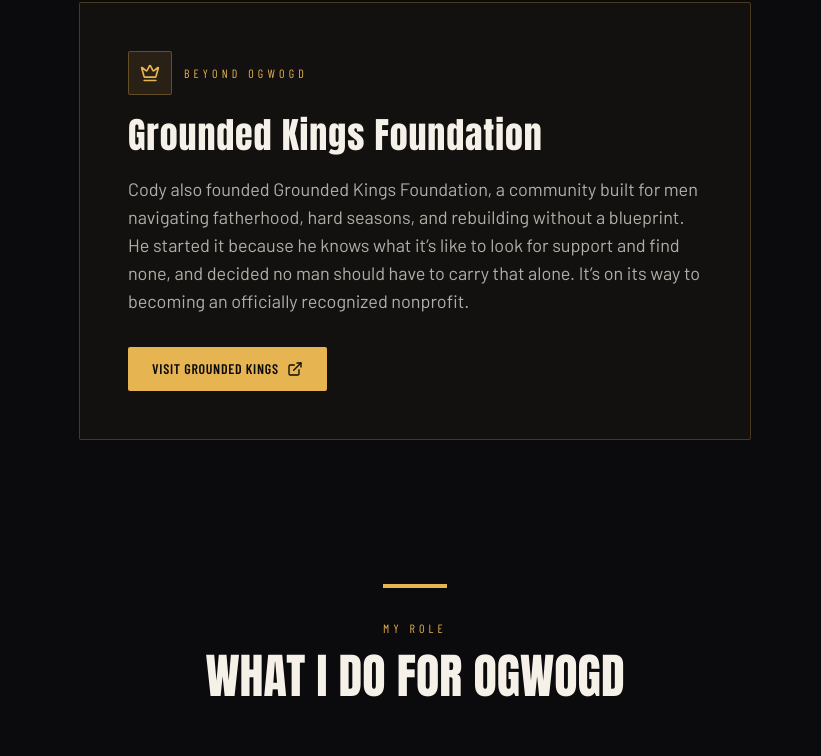
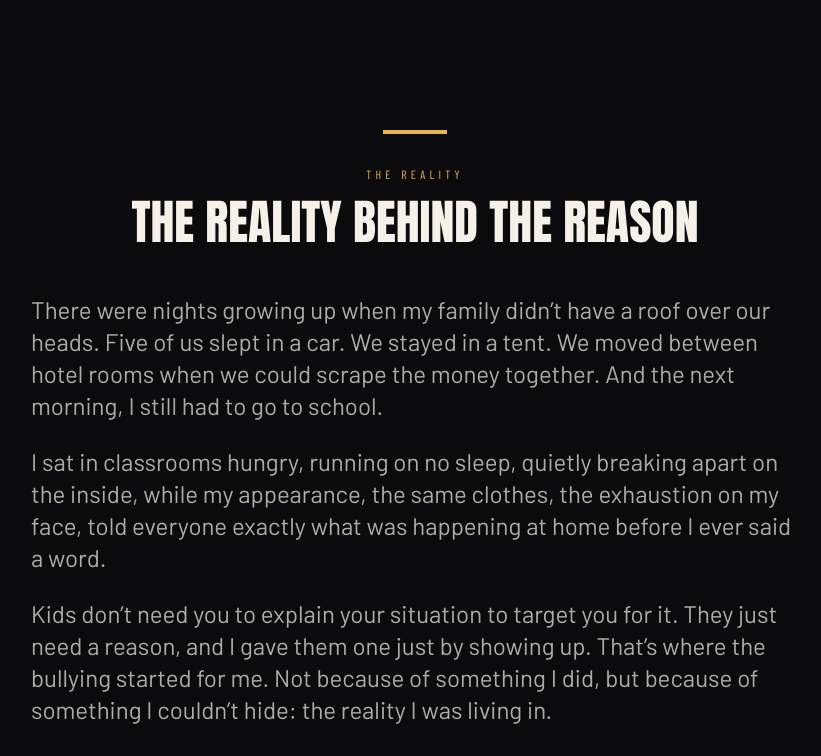
Before and after one commit to greggsdevelopment/one-good-word-one-good-deed, a React (Vite) app: page /about-cody in a window 1280 px wide. Shown: the part 1858-2614 px from the top of the page, without its empty margins (225-1046 px from the left). Built offline with nearby package versions, Linux system fonts and the light colour scheme; no server answers.

Commit message:
Add "The Reality Behind the Reason" section to About Cody page
Co-authored-by: greggsdevelopment <273862967+greggsdevelopment@users.noreply.github.com>

```diff
--- /dev/null
+++ b/src/components/about-cody/RealityBehindReason.jsx
@@ -0,0 +1,62 @@
+import { motion } from 'framer-motion';
+import { useInView } from '@/hooks/useInView';
+
+const PARAGRAPHS = [
+  'There were nights growing up when my family didn\u2019t have a roof over our heads. Five of us slept in a car. We stayed in a tent. We moved between hotel rooms when we could scrape the money together. And the next morning, I still had to go to school.',
+  'I sat in classrooms hungry, running on no sleep, quietly breaking apart on the inside, while my appearance, the same clothes, the exhaustion on my face, told everyone exactly what was happening at home before I ever said a word.',
+  'Kids don\u2019t need you to explain your situation to target you for it. They just need a reason, and I gave them one just by showing up. That\u2019s where the bullying started for me. Not because of something I did, but because of something I couldn\u2019t hide: the reality I was living in.',
+  'I didn\u2019t have the language for it then, but I understand it now. Bullying doesn\u2019t just attack who you are, it attacks you when you\u2019re already at your lowest, when you have the least left to fight back with. I know that firsthand because I lived it, hungry, exhausted, and alone in a room full of people.',
+  'That\u2019s part of why this work matters so much to me now. Fathers Fight Back, Grounded Kings, One Good Word One Good Deed, none of it is theoretical for me. I built these things because I know what it costs a kid to walk into a building every day already broken down, and I know what it means when nobody steps in.',
+  'I didn\u2019t have someone show up for me back then. So now, I show up for everyone I can.',
+];
+
+export default function RealityBehindReason() {
+  const [ref, inView] = useInView(0.05);
+
+  return (
+    <section ref={ref} className="relative bg-ink py-24 md:py-32 px-6 overflow-hidden">
+      <div className="absolute inset-0 pointer-events-none">
+        <div className="absolute top-0 left-0 w-[500px] h-[500px] bg-gold/4 rounded-full blur-[120px]" />
+      </div>
+
+      <div className="relative z-10 max-w-3xl mx-auto">
+        <motion.div
+          initial={{ scaleX: 0 }}
+          animate={inView ? { scaleX: 1 } : {}}
+          transition={{ duration: 0.8 }}
+          className="w-16 h-1 bg-gold mb-8 mx-auto origin-center"
+        />
+        <motion.p
+          initial={{ opacity: 0, y: 12 }}
+          animate={inView ? { opacity: 1, y: 0 } : {}}
+          transition={{ duration: 0.5 }}
+          className="font-barlow-condensed text-gold text-xs tracking-[0.35em] uppercase text-center mb-4"
+        >
+          The Reality
+        </motion.p>
+        <motion.h2
+          initial={{ opacity: 0, y: 20 }}
+          animate={inView ? { opacity: 1, y: 0 } : {}}
+          transition={{ duration: 0.6, delay: 0.1 }}
+          className="font-anton text-cream text-4xl sm:text-5xl text-center mb-12"
+        >
+          THE REALITY BEHIND THE REASON
+        </motion.h2>
+
+        <div className="space-y-6">
+          {PARAGRAPHS.map((p, i) => (
+            <motion.p
+              key={i}
+              initial={{ opacity: 0, y: 20 }}
+              animate={inView ? { opacity: 1, y: 0 } : {}}
+              transition={{ duration: 0.5, delay: 0.2 + i * 0.08 }}
+              className="font-barlow text-cream/70 text-xl sm:text-2xl leading-relaxed"
+            >
+              {p}
+            </motion.p>
+          ))}
+        </div>
+      </div>
+    </section>
+  );
+}
--- a/src/pages/AboutCody.jsx
+++ b/src/pages/AboutCody.jsx
@@ -2,6 +2,7 @@ import StickyNav from '@/components/home/StickyNav';
 import FooterSection from '@/components/home/FooterSection';
 import CodyHero from '@/components/about-cody/CodyHero';
 import CodyStory from '@/components/about-cody/CodyStory';
+import RealityBehindReason from '@/components/about-cody/RealityBehindReason';
 import GroundedKingsCard from '@/components/about-cody/GroundedKingsCard';
 import WhatIDo from '@/components/about-cody/WhatIDo';
 import BeyondSection from '@/components/about-cody/BeyondSection';
@@ -17,6 +18,7 @@ export default function AboutCody() {
       <main className="relative z-10">
         <CodyHero />
         <CodyStory />
+        <RealityBehindReason />
         <GroundedKingsCard />
         <WhatIDo />
         <BeyondSection />
```
